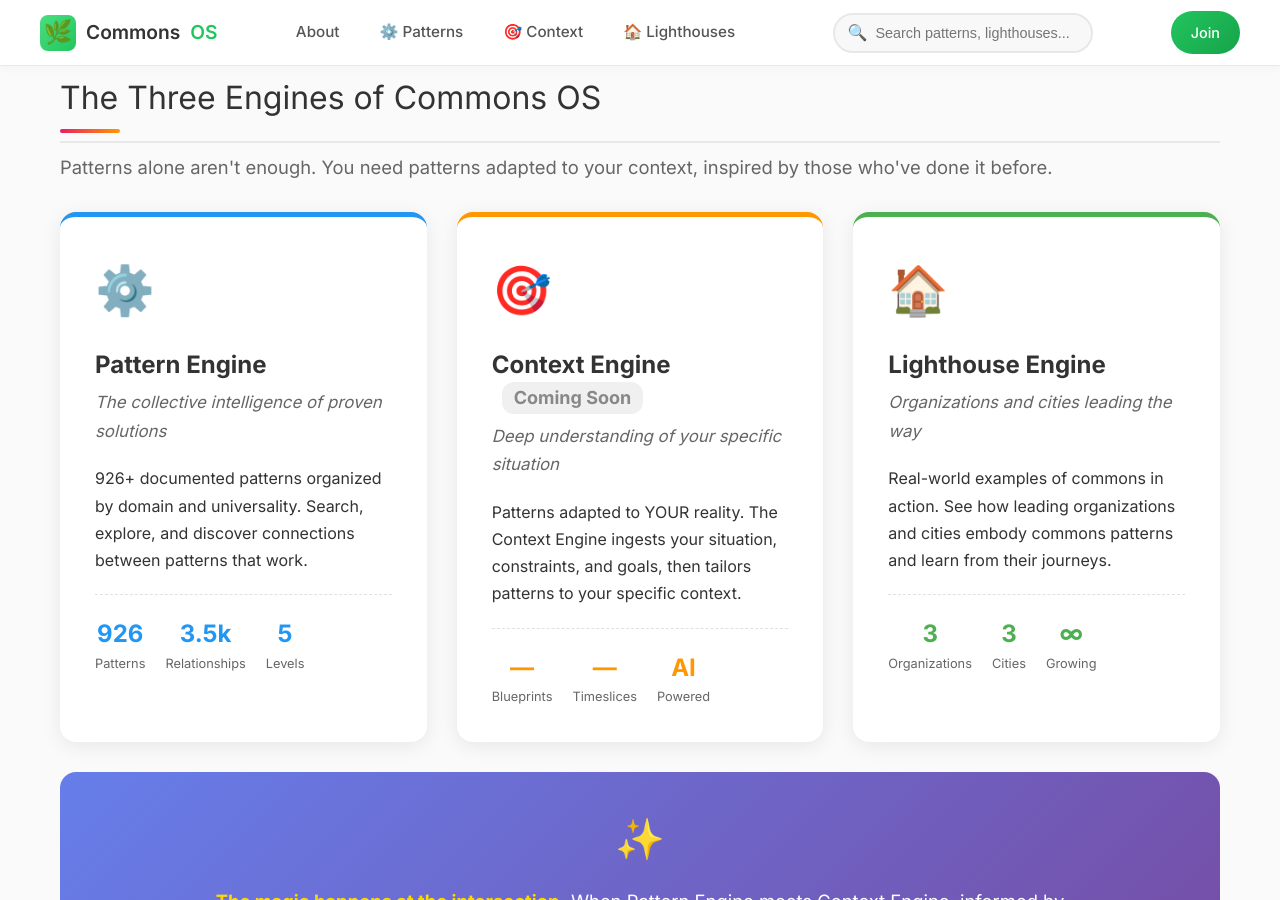
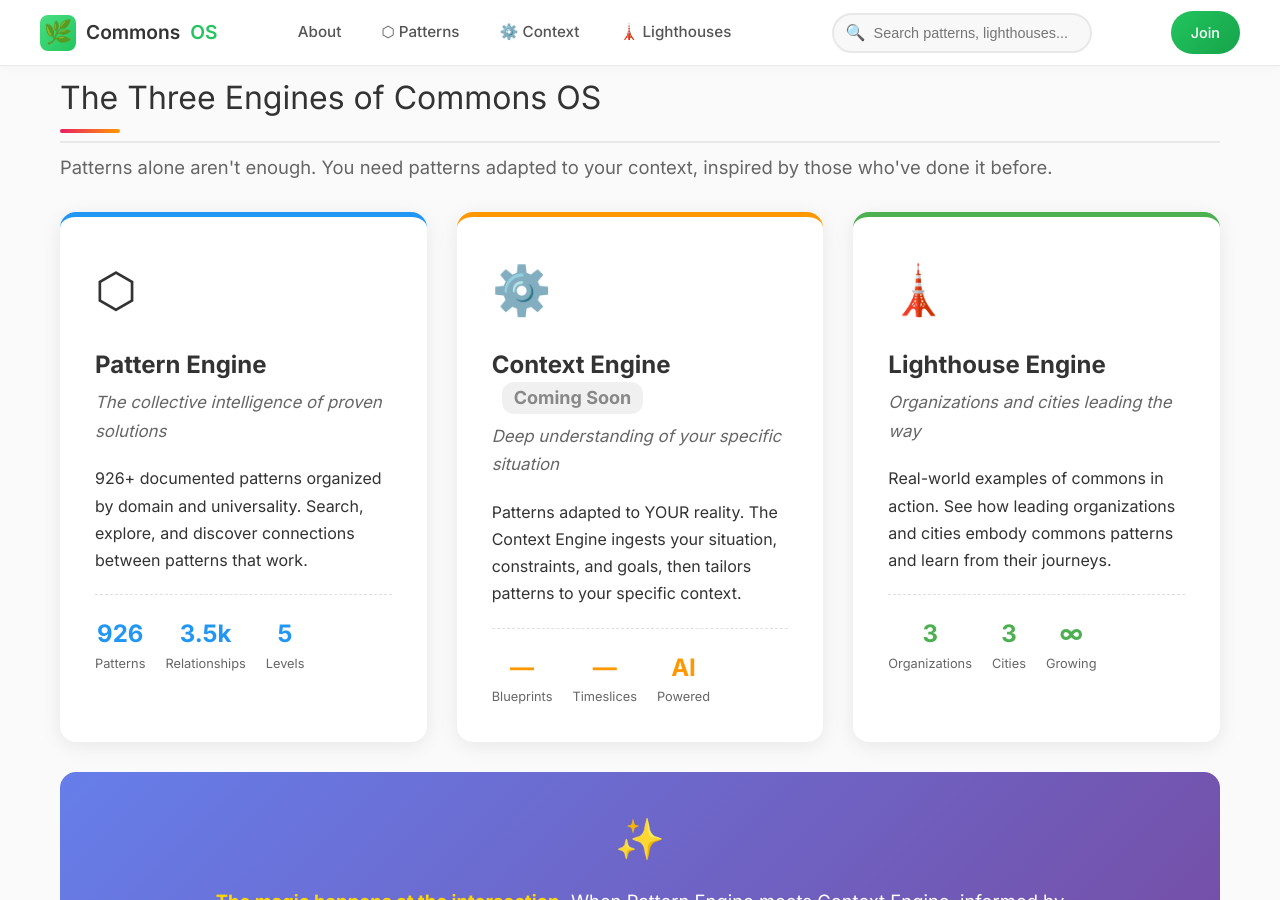
Before and after one commit to Commons-OS/commons-os.github.io, a Jekyll site: the page built from index.html, in a window 1280 px wide and 900 px high, scrolled down 770 px. Built offline with Jekyll 4.4.1, drawn with Linux system fonts in a browser that asks for light colours; comment, search, counter and statistics services are not loaded.

Commit message:
Update icons: hexagon for Pattern, cogwheel for Context, lighthouse for Lighthouse

```diff
--- a/_layouts/default.html
+++ b/_layouts/default.html
@@ -426,9 +426,9 @@
 
       <div class="nav-links">
         <a href="/about/" class="nav-link">About</a>
-        <a href="/patterns/" class="nav-link patterns">⚙️ Patterns</a>
-        <a href="/context/" class="nav-link contexts">🎯 Context</a>
-        <a href="/lighthouses/" class="nav-link lighthouses">🏠 Lighthouses</a>
+        <a href="/patterns/" class="nav-link patterns">⬡ Patterns</a>
+        <a href="/context/" class="nav-link contexts">⚙️ Context</a>
+        <a href="/lighthouses/" class="nav-link lighthouses">🗼 Lighthouses</a>
       </div>
 
       <div class="nav-search">
@@ -547,10 +547,10 @@
             <p style="font-size: 0.9em; color: #888; margin-bottom: 15px;">Can't find what you're looking for? Help us grow the library!</p>
             <div class="suggest-links">
               <a href="https://github.com/Commons-OS/patterns/issues/new?title=[Pattern Suggestion] ${encodedQuery}&body=I'd like to suggest a new pattern: ${encodedQuery}%0A%0ADescription:%0A%0AWhy this pattern matters:" class="suggest-link pattern" target="_blank">
-                ⚙️ Suggest Pattern
+                ⬡ Suggest Pattern
               </a>
               <a href="https://github.com/Commons-OS/lighthouses/issues/new?title=[Lighthouse Suggestion] ${encodedQuery}&body=I'd like to suggest a new lighthouse: ${encodedQuery}%0A%0AType: Organization / City%0A%0ACountry:%0A%0AWhy this is a lighthouse:" class="suggest-link lighthouse" target="_blank">
-                🏠 Suggest Lighthouse
+                🗼 Suggest Lighthouse
               </a>
             </div>
           </div>
--- a/context/index.html
+++ b/context/index.html
@@ -291,7 +291,7 @@ title: Context Engine - Commons OS
 
 <!-- Hero Section -->
 <div class="hero">
-  <div class="engine-icon">🎯</div>
+  <div class="engine-icon">⚙️</div>
   <h1>Context Engine</h1>
   <p class="tagline">Deep understanding of your specific situation. Patterns adapted to YOUR reality.</p>
   <span class="badge">Coming Soon</span>
--- a/index.html
+++ b/index.html
@@ -491,7 +491,7 @@ title: Commons OS - The Operating System for Commons Engineers
   <div class="engines-grid">
     <!-- Pattern Engine (First) -->
     <a href="/patterns/" class="engine-card pattern">
-      <div class="engine-icon">⚙️</div>
+      <div class="engine-icon">⬡</div>
       <h3>Pattern Engine</h3>
       <p class="engine-tagline">The collective intelligence of proven solutions</p>
       <p>926+ documented patterns organized by domain and universality. Search, explore, and discover connections between patterns that work.</p>
@@ -513,7 +513,7 @@ title: Commons OS - The Operating System for Commons Engineers
 
     <!-- Context Engine (Second) -->
     <a href="/context/" class="engine-card context">
-      <div class="engine-icon">🎯</div>
+      <div class="engine-icon">⚙️</div>
       <h3>Context Engine <span class="engine-badge">Coming Soon</span></h3>
       <p class="engine-tagline">Deep understanding of your specific situation</p>
       <p>Patterns adapted to YOUR reality. The Context Engine ingests your situation, constraints, and goals, then tailors patterns to your specific context.</p>
@@ -535,7 +535,7 @@ title: Commons OS - The Operating System for Commons Engineers
 
     <!-- Lighthouse Engine (Third) -->
     <a href="/lighthouses/" class="engine-card lighthouse">
-      <div class="engine-icon">🏠</div>
+      <div class="engine-icon">🗼</div>
       <h3>Lighthouse Engine</h3>
       <p class="engine-tagline">Organizations and cities leading the way</p>
       <p>Real-world examples of commons in action. See how leading organizations and cities embody commons patterns and learn from their journeys.</p>
```
